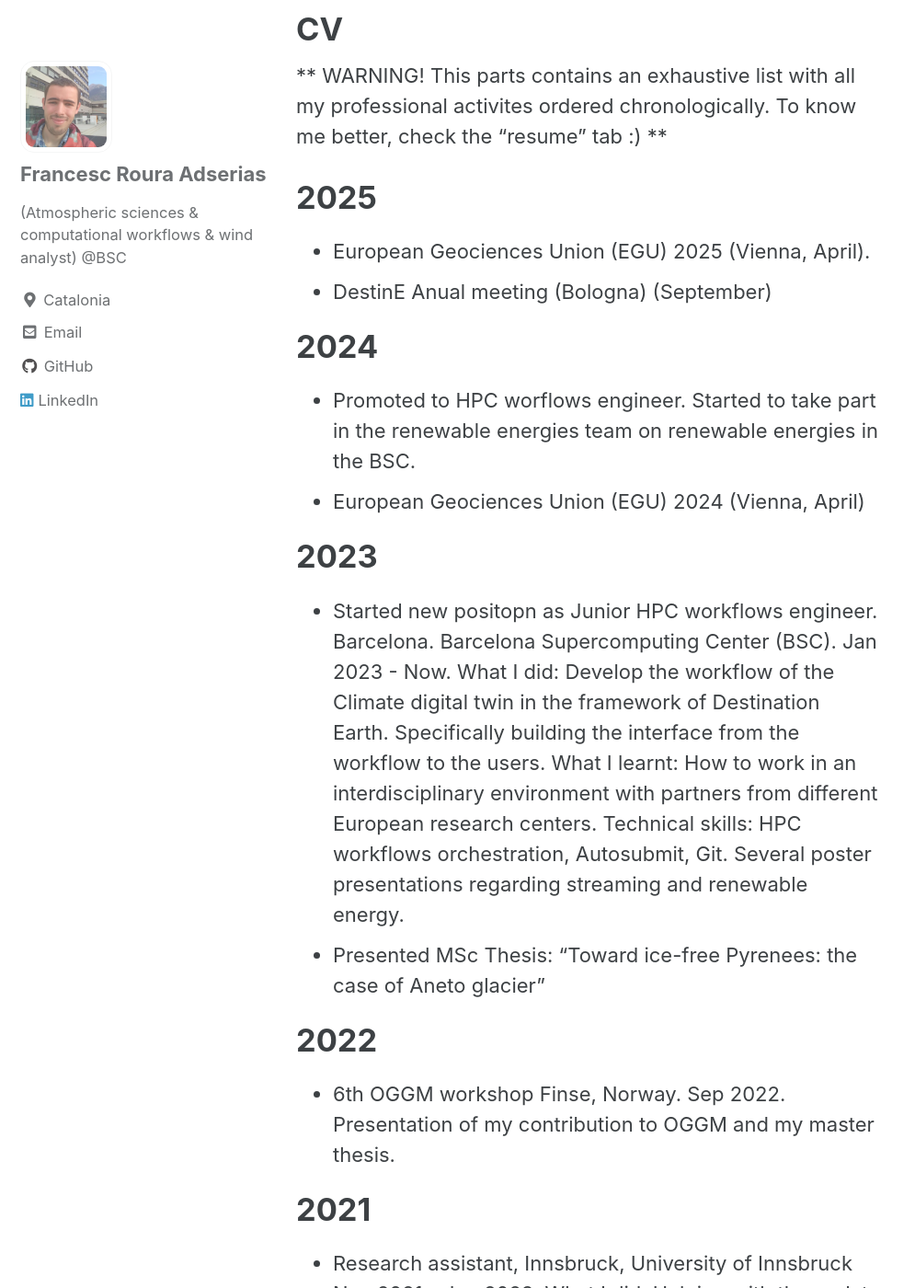
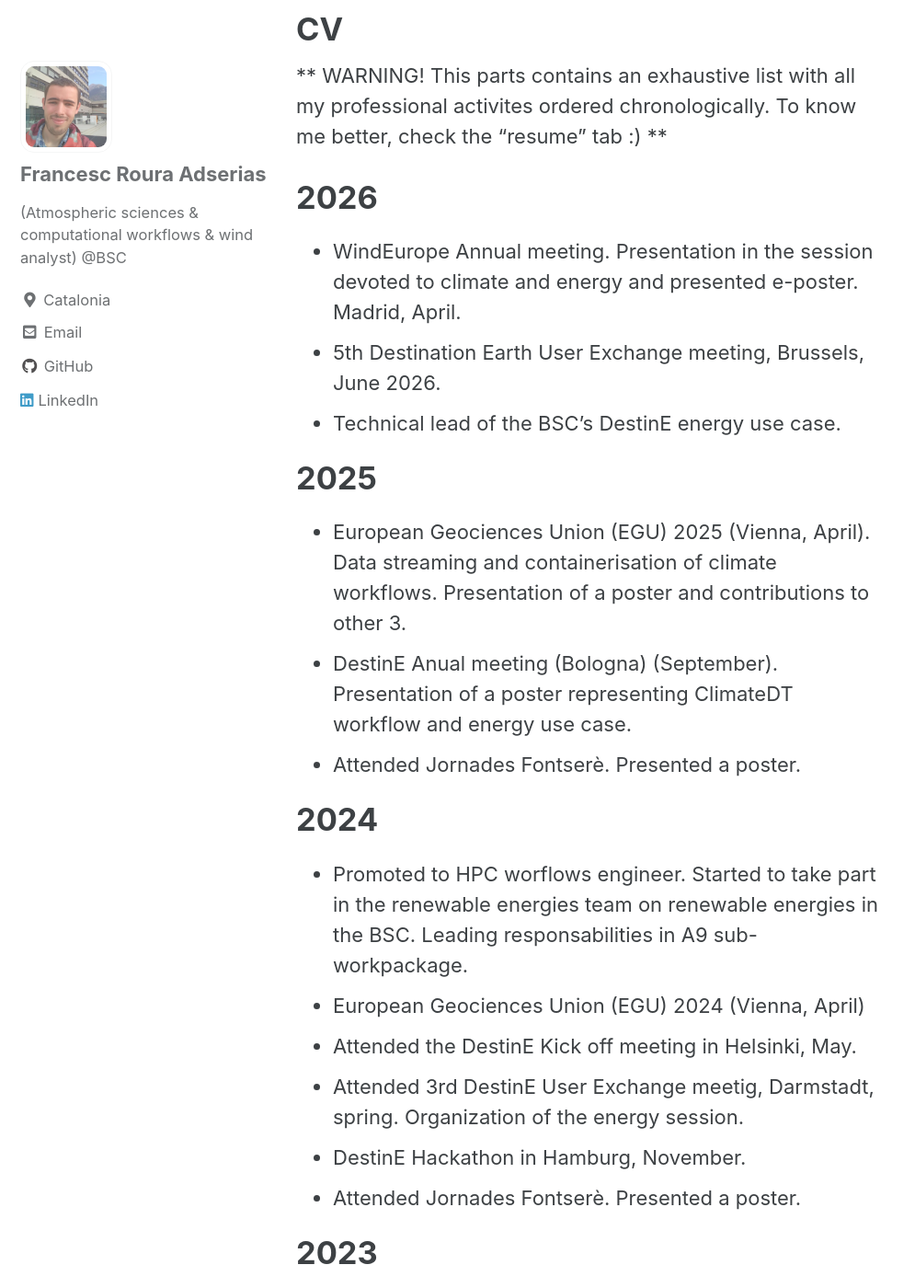
Before and after one commit to franra9/franra9.github.io, a Jekyll site: the page built from _pages/cv.md, in a window 1280 px wide and 1400 px high, scrolled down 1110 px. Shown: the whole window at 92% size, without its empty margins (0-995 px from the left). Built offline with Jekyll 4.4.1, drawn with Linux system fonts in a browser that asks for light colours; cached includes are drawn as plain includes; some of the changed text lies outside the part shown.

Commit message:
update info

```diff
--- a/_pages/cv.md
+++ b/_pages/cv.md
@@ -11,26 +11,37 @@ header:
 
 ** WARNING! This parts contains an exhaustive list with all my professional activites ordered chronologically. To know me better, check the "resume" tab :) **
 
+# 2026
+
+* WindEurope Annual meeting. Presentation in the session devoted to climate and energy and presented e-poster. Madrid, April.
+* 5th Destination Earth User Exchange meeting, Brussels, June 2026.
+* Technical lead of the BSC's DestinE energy use case.
 
 # 2025
 
-* European Geociences Union (EGU) 2025 (Vienna, April).
-* DestinE Anual meeting (Bologna) (September)
+* European Geociences Union (EGU) 2025 (Vienna, April). Data streaming and containerisation of climate workflows. Presentation of a poster and contributions to other 3.
+* DestinE Anual meeting (Bologna) (September). Presentation of a poster representing ClimateDT workflow and energy use case.
+* Attended Jornades Fontserè. Presented a poster.
 
 # 2024
 
-* Promoted to HPC worflows engineer. Started to take part in the renewable energies team on renewable energies in the BSC.
+* Promoted to HPC worflows engineer. Started to take part in the renewable energies team on renewable energies in the BSC. Leading responsabilities in A9 sub-workpackage.
 * European Geociences Union (EGU) 2024 (Vienna, April)
+* Attended the DestinE Kick off meeting in Helsinki, May.
+* Attended 3rd DestinE User Exchange meetig, Darmstadt, spring. Organization of the energy session.
+* DestinE Hackathon in Hamburg, November.
+* Attended Jornades Fontserè. Presented a poster.
 
 # 2023
 
 * Started new positopn as Junior HPC workflows engineer. Barcelona. Barcelona Supercomputing Center (BSC). Jan 2023 - Now. What I did: Develop the workflow of the Climate digital twin in the framework of Destination Earth. Specifically building the interface from the workflow to the users. What I learnt: How to work in an interdisciplinary environment with partners from different European research
 centers. Technical skills: HPC workflows orchestration, Autosubmit, Git. Several poster presentations regarding streaming and renewable energy.
 * Presented MSc Thesis: "Toward ice-free Pyrenees: the case of Aneto glacier"
+* Attended Jornades Fontserè.
 
 # 2022
 
-* 6th OGGM workshop Finse, Norway. Sep 2022. Presentation of my contribution to OGGM and my master thesis.
+* 6th OGGM workshop on glacier modeling, Finse, Norway. Sep 2022. Presentation of my contribution to OGGM and my master thesis.
 
 # 2021
 
```
Also changed, not shown: _pages/resume.md (+9 -0 lines).
